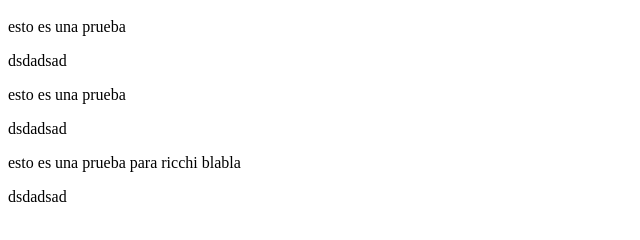
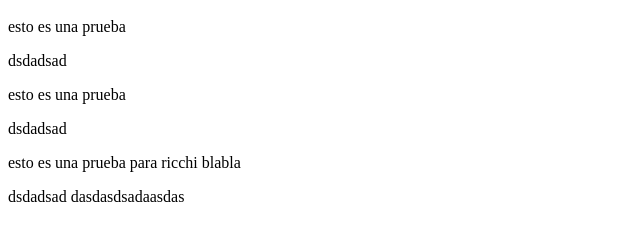
Before and after one commit to santivictorino123/aplicacionpruebarichi, a plain HTML site: page index.html in a window 1280 px wide. Shown: the part 48-288 px from the top of the page, without its empty margins (0-640 px from the left). Drawn offline with Linux system fonts and the light colour scheme.

Commit message:
commit desde github
sadadad

```diff
--- a/index.html
+++ b/index.html
@@ -8,5 +8,7 @@
         <span>dsdadsad</span>
         <p>esto es una prueba para ricchi blabla </p>
         <span>dsdadsad</span>
+
+        dasdasdsadaasdas
     </body>
 </html>
```
